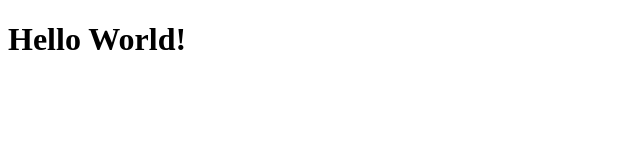
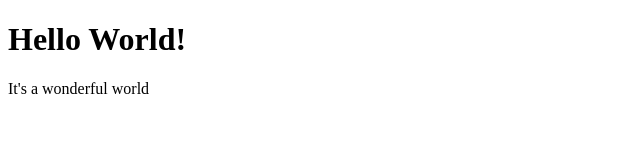
Before and after one commit to Gizmo707/html5-javascript-css, a plain HTML site: page site/index.html in a window 1280 px wide. Shown: the whole page, without its empty margins (0-640 px from the left). Drawn offline with Linux system fonts and the light colour scheme.

Commit message:
Small Change

```diff
--- a/site/index.html
+++ b/site/index.html
@@ -5,5 +5,6 @@
 </head>
 <body>
 <h1>Hello World!</h1>
+It's a wonderful world
 </body>
 </html>
```
